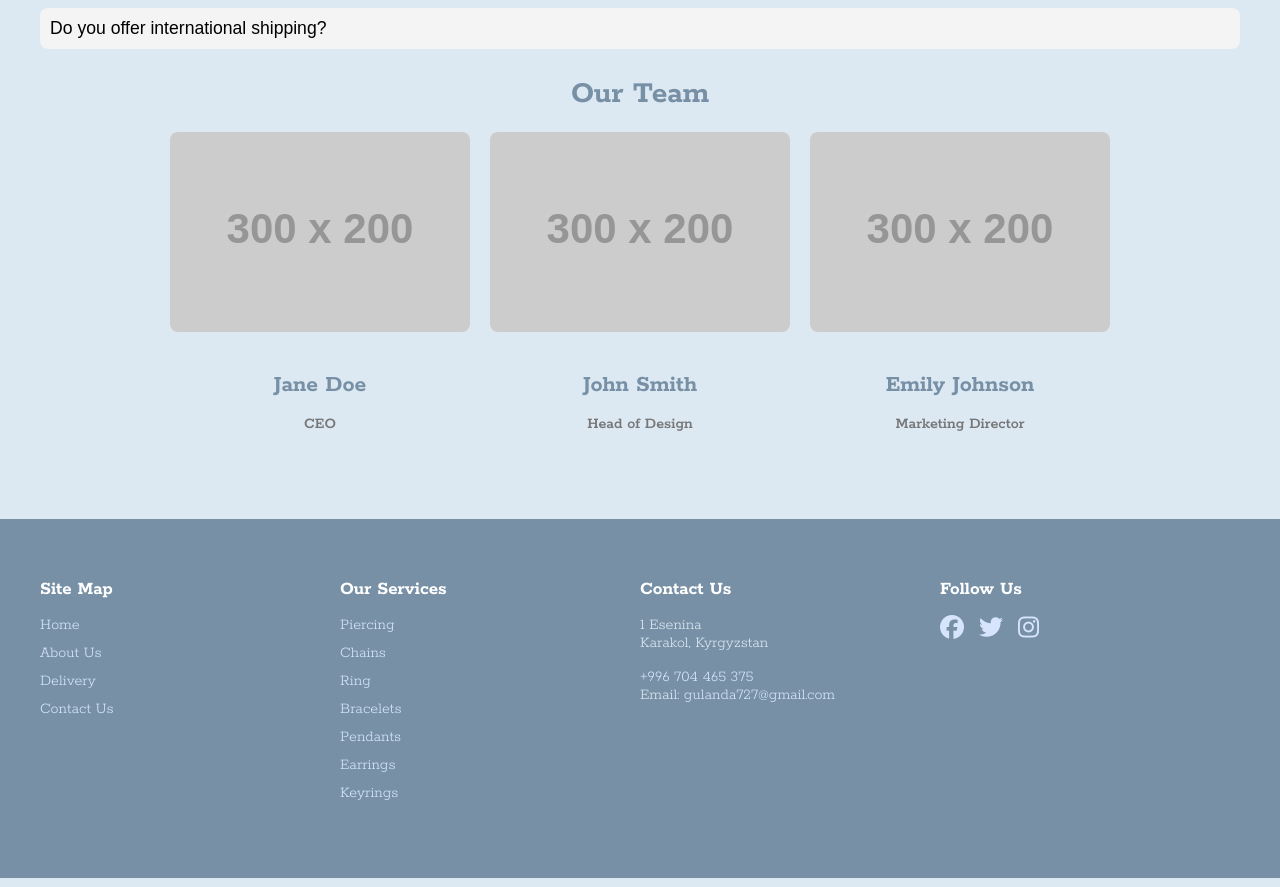
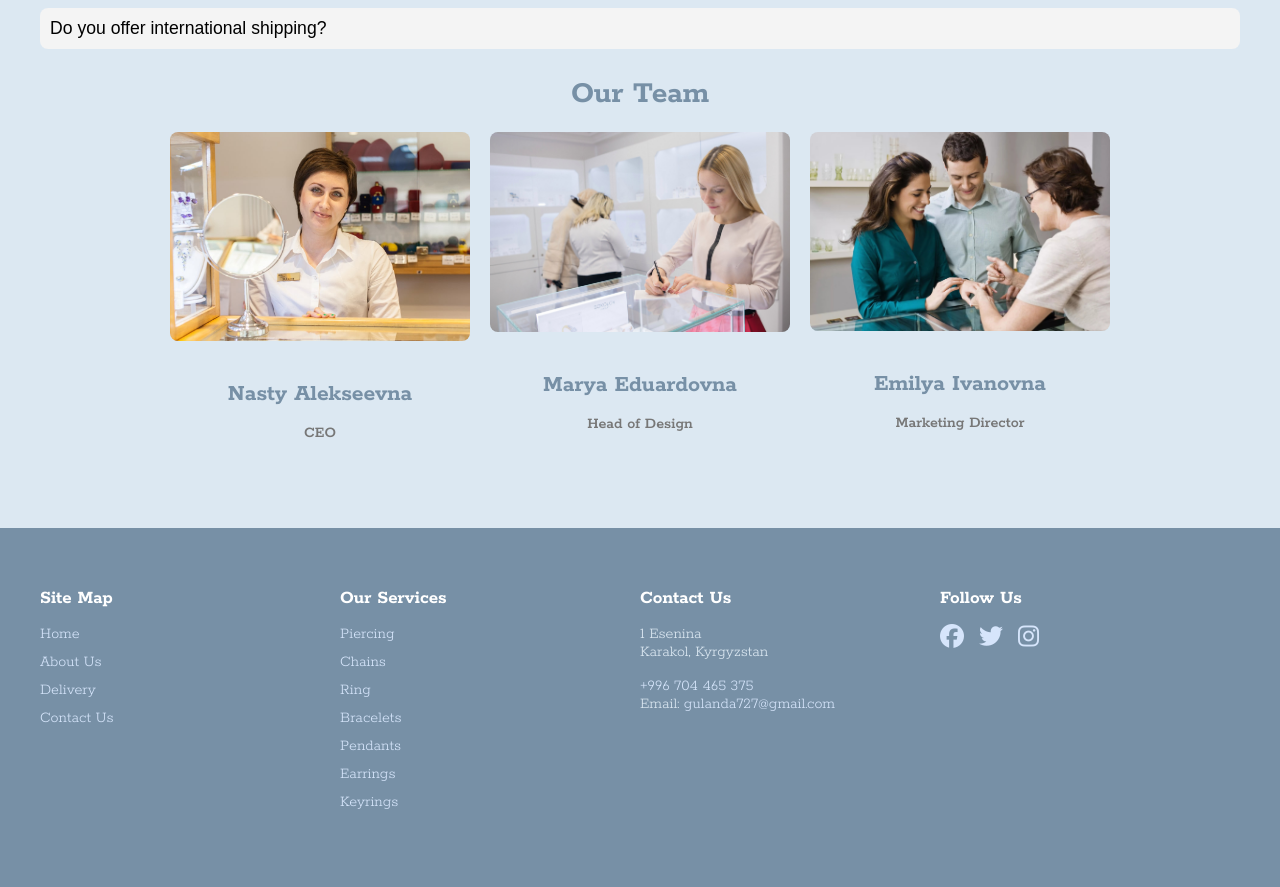
Before and after one commit to Qwerty-pixl/Adornia, a React (Create React App) app: page /about in a window 1280 px wide. Shown: the part 1120-2007 px from the top of the page. Built offline with nearby package versions, Linux system fonts and the light colour scheme; no server answers; the database is empty; a web font is replaced by a local one.

Commit message:
change text

```diff
--- a/src/pages/About.jsx
+++ b/src/pages/About.jsx
@@ -1,4 +1,9 @@
 import React, { useState } from 'react';
+import jobbber1 from '../assets/obber.jpg'
+import jobbber2 from '../assets/joobber2.jpg'
+
+import jobbber3 from '../assets/jobber3.jpg'
+
 
 const AboutUs = () => {
   const [activeIndex, setActiveIndex] = useState(null);
@@ -57,9 +62,9 @@ const AboutUs = () => {
         <h2>Frequently Asked Questions</h2>
         <div className="accordion">
           {[
-            { question: 'What products do you offer?', answer: 'We offer a wide range of athletic apparel, footwear, and accessories for all your sports needs.' },
-            { question: 'How can I contact customer service?', answer: 'You can contact our customer service through our website\'s contact form or by calling our support line.' },
-            { question: 'Do you offer international shipping?', answer: 'Yes, we offer international shipping to many countries. Please check our shipping policy for more details.' },
+            { question: 'What products do you offer?', answer: 'In our jewelry store, we offer a wide range of unique and exquisite pieces that reflect high levels of craftsmanship and individual style. Our collection includes diverse adornments crafted using the finest materials, including precious and semi-precious gemstones, gold, silver, and platinum. We provide exclusive rings, necklaces, bracelets, earrings, and more, each piece of which is a unique work of art. Our designers carefully track the latest trends in the world of fashion and jewelry art to offer you only the most stylish and relevant accessories.' },
+            { question: 'How can I contact customer service?', answer: 'In our jewelry store, we offer a wide range of unique and exquisite pieces that reflect high levels of craftsmanship and individual style. Our collection includes diverse adornments crafted using the finest materials, including precious and semi-precious gemstones, gold, silver, and platinum. We provide exclusive rings, necklaces, bracelets, earrings, and more, each piece of which is a unique work of art. Our designers carefully track the latest trends in the world of fashion and jewelry art to offer you only the most stylish and relevant accessories.' },
+            { question: 'Do you offer international shipping?', answer: 'In our jewelry store, we offer a wide range of unique and exquisite pieces that reflect high levels of craftsmanship and individual style. Our collection includes diverse adornments crafted using the finest materials, including precious and semi-precious gemstones, gold, silver, and platinum. We provide exclusive rings, necklaces, bracelets, earrings, and more, each piece of which is a unique work of art. Our designers carefully track the latest trends in the world of fashion and jewelry art to offer you only the most stylish and relevant accessories.' },
           ].map((item, index) => (
             <div key={index} className="accordion-item">
               <button
@@ -80,18 +85,18 @@ const AboutUs = () => {
         <h2>Our Team</h2>
         <div className="cards-container">
           <div className="card">
-            <img src="https://via.placeholder.com/300x200" alt="Team Member" />
-            <h3>Jane Doe</h3>
+            <img src={jobbber1} alt="Team Member" />
+            <h3>Nasty Alekseevna</h3>
             <p>CEO</p>
           </div>
           <div className="card">
-            <img src="https://via.placeholder.com/300x200" alt="Team Member" />
-            <h3>John Smith</h3>
+            <img src={jobbber2} alt="Team Member" />
+            <h3>Marya Eduardovna</h3>
             <p>Head of Design</p>
           </div>
           <div className="card">
-            <img src="https://via.placeholder.com/300x200" alt="Team Member" />
-            <h3>Emily Johnson</h3>
+            <img src={jobbber3} alt="Team Member" />
+            <h3>Emilya Ivanovna</h3>
             <p>Marketing Director</p>
           </div>
         </div>
--- a/src/pages/Contact.jsx
+++ b/src/pages/Contact.jsx
@@ -77,6 +77,9 @@ const Contact = () => {
         </div>
         <button type="submit" className="submit-button">Send Message</button>
       </form>
+      <div className="Contacts_map">
+        <iframe src="https://www.google.com/maps/embed?pb=!1m14!1m12!1m3!1d15466.31345645536!2d78.391487!3d42.490203!2m3!1f0!2f0!3f0!3m2!1i1024!2i768!4f13.1!5e0!3m2!1sen!2sus!4v1625684054483!5m2!1sen!2sus" title="Контактная информация" width="100%" height="450" allowfullscreen="" loading="lazy" referrerpolicy="no-referrer-when-downgrade"></iframe>
+      </div>
     </div>
   );
 };
--- a/src/pages/Deliver.jsx
+++ b/src/pages/Deliver.jsx
@@ -1,5 +1,9 @@
 import React, { useState } from "react";
-import banner from '../assets/bluebg.jpg'
+import banner1 from '../assets/firsttab.jpg'
+import banner3 from '../assets/sectab.jpg'
+import banner2 from '../assets/thirdtab.jpg'
+
+
 
 const Delivery = () => {
   const [activeTab, setActiveTab] = useState("fast");
@@ -12,8 +16,11 @@ const Delivery = () => {
     <div className="delivery-container">
       <h2 className="delivery-heading">Quick and Secure Delivery</h2>
       <p className="delivery-text">
-        At Nike Shop, we provide rapid and secure delivery services to ensure
-        you get your items swiftly and safely.
+        Experience the unparalleled joy of receiving your exquisite jewelry pieces swiftly and securely
+        with our dedicated delivery service. From the moment you place your order to the moment it arrives
+        at your doorstep, we ensure the utmost care and attention to detail to guarantee a seamless and
+        worry-free delivery experience. Revel in the anticipation of your precious treasures
+        arriving promptly, ready to adorn your collection with elegance and sophistication.
       </p>
       <div className="delivery-tabs">
         <button
@@ -38,7 +45,7 @@ const Delivery = () => {
       <div className="delivery-info">
         {activeTab === "fast" && (
           <div className="delivery-option">
-            <img src={banner} alt="Fast Delivery" />
+            <img src={banner1} alt="Fast Delivery" />
             <h3 className="delivery-option-heading">Fast Delivery</h3>
             <p className="delivery-option-text">
               Get your order delivered quickly and efficiently with our expedited
@@ -48,7 +55,7 @@ const Delivery = () => {
         )}
         {activeTab === "secure" && (
           <div className="delivery-option">
-            <img src={banner} alt="Secure Delivery" />
+            <img src={banner2} alt="Secure Delivery" />
             <h3 className="delivery-option-heading">Secure Delivery</h3>
             <p className="delivery-option-text">
               Rest assured that your package will be delivered securely and
@@ -58,11 +65,12 @@ const Delivery = () => {
         )}
         {activeTab === "track" && (
           <div className="delivery-option">
-            <img src={banner} alt="Track Your Order" />
+            <img src={banner3} alt="Track Your Order" />
             <h3 className="delivery-option-heading">Track Your Order</h3>
             <p className="delivery-option-text">
-              Easily track your order in real-time and stay updated on its
-              delivery status.
+              Stay updated on the delivery status of your exquisite jewelry pieces with our real-time tracking feature.
+              Whether it's a precious gemstone ring or an elegant necklace, track your order seamlessly
+              and anticipate its arrival to adorn your collection.
             </p>
           </div>
         )}
--- a/src/pages/Product.jsx
+++ b/src/pages/Product.jsx
@@ -15,7 +15,9 @@ export default function Product() {
     padding: "20px",
     border: "1px solid #ddd",
     borderRadius: "5px",
-    backgroundColor: "#f9f9f9"
+    backgroundColor: "#f9f9f9",
+    maxWidth: '500px',
+    margin: '0 auto',
   };
 
   // Стили для названия продукта
```
